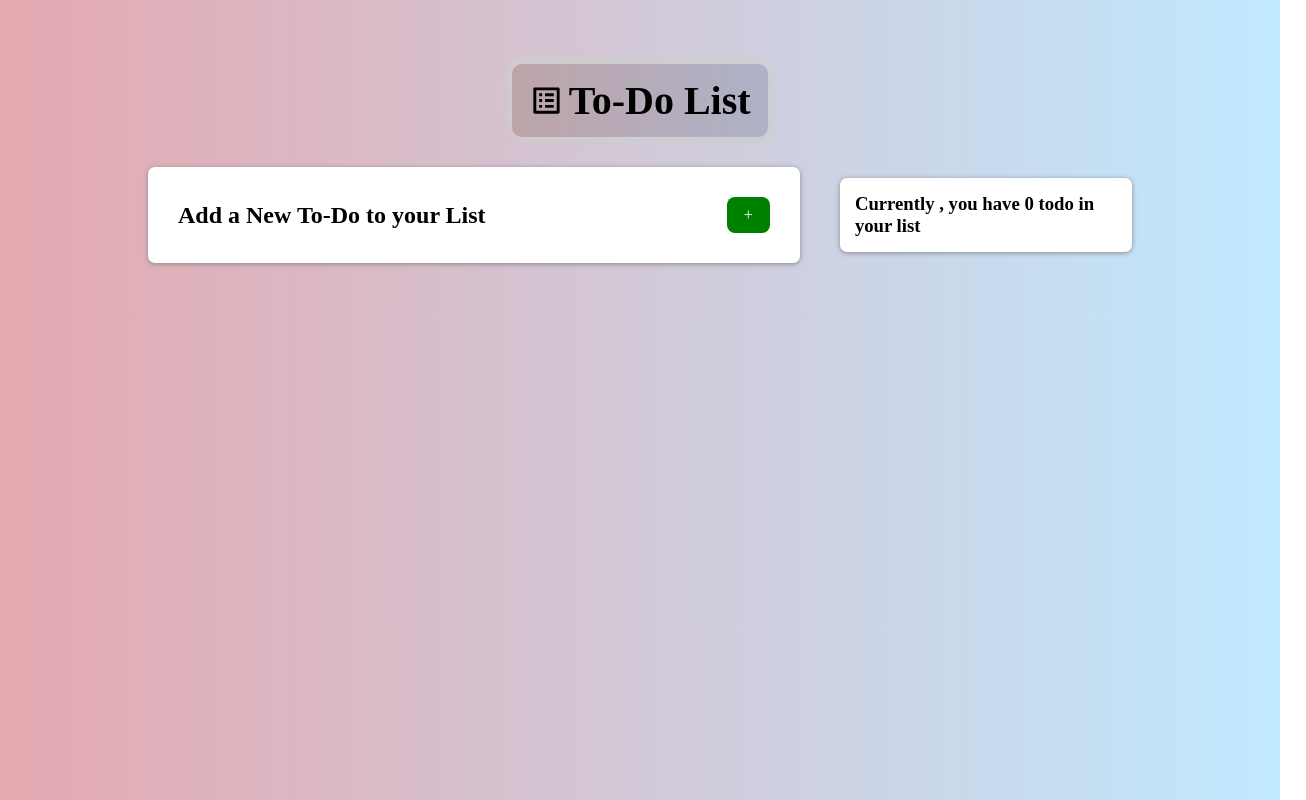
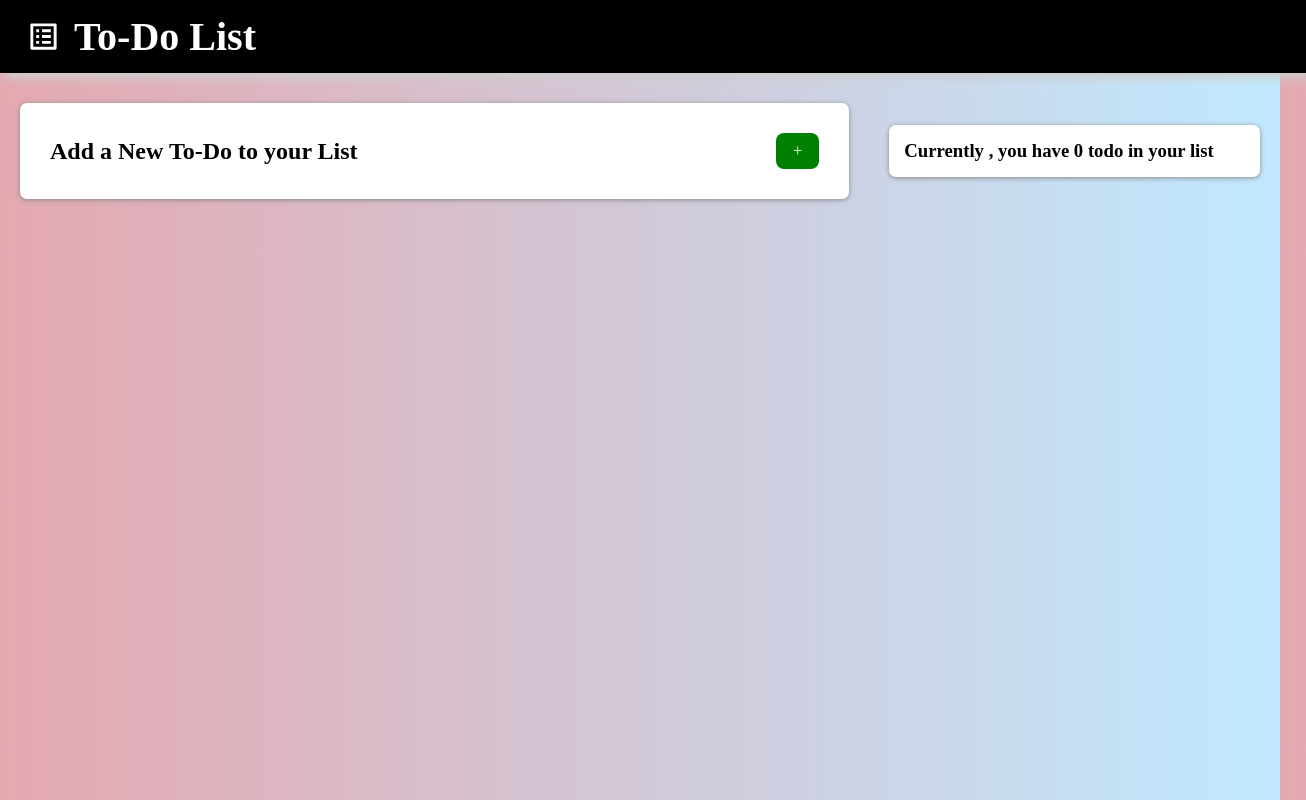
Before and after one commit to Denver04/Todo, a React (Vite) app: page / in a window 1280 px wide. Shown: the whole page, 1306 px wide, since content can reach past the window. Built offline with nearby package versions, Linux system fonts and the light colour scheme.

Commit message:
header changed

```diff
--- a/src/App.css
+++ b/src/App.css
@@ -7,10 +7,10 @@
   padding: 15px;
 }
 .header{
-  box-sizing: border-box;
-  border: 2px solid #c6c3c3;
+  /* box-sizing: border-box; */
+  /* border: 2px solid #c6c3c3; */
   box-shadow: 5px 5px 10px #cecece , -5px -5px 10px #cecece;
-  border-radius: 10px;
+  /* border-radius: 10px; */
 }
 .h1{
   display: flex;
@@ -18,6 +18,7 @@
   align-items: center;
   justify-content: space-evenly;
   font-size: 20px;
+  width: 20%;
 }
 .icons{
   font-size: 34px;
@@ -58,6 +59,10 @@
   padding: 10px;
   font-weight: bold;
 }
+/* .title:active{
+  padding: 10px;
+  font-size: 10px;
+} */
 h4{
   font-size: 25px;
 }
@@ -68,3 +73,22 @@ h4{
   background-color: red;
   border: none;
 }
+.dates{
+  display: flex;
+  flex-direction: column;
+  padding: 6px;
+  height: 10vh;
+}
+input[type="date"]{
+  background-color: #0080ff;
+  padding: 10px;
+  width: 20%;
+  border: none;
+  border-radius: 6px;
+  color: white;
+}
+::-webkit-calendar-picker-indicator{
+  background-color: white;
+  padding: 3px;
+  border-radius: 3px;
+}
--- a/src/App.jsx
+++ b/src/App.jsx
@@ -97,11 +97,11 @@ function App() {
       {expand ? (
         <>
           <input placeholder='Title' className='title' value={input.title} name="title" type="text" onChange={handleChange} required/>
-          <textarea placeholder='description of todo' className='content' value={input.content} name="content" type="text" onChange={handleChange} maxLength="100" rows="2" cols="1" required/>
-          <label>
+          <textarea placeholder='Description of todo' className='content' value={input.content} name="content" type="text" onChange={handleChange} maxLength="100" rows="2" cols="1" required/>
+          <div className='dates'>
             <span>Due Date :</span>
-            <input type="month" value={input.date} name="date" onChange={handleChange} required/>
-          </label>
+            <input type="date" value={input.date} name="date" onChange={handleChange} required/>
+          </div>
           <div className='btn'>
             <button onClick={handleClick}>Add</button>
             <button className="click-text" onClick={handleComp} style={{backgroundColor: "red" , border:"none"}}>Cancel</button>
--- a/src/index.css
+++ b/src/index.css
@@ -13,7 +13,7 @@
   border-radius: 7px;
   box-shadow: 0 1px 5px rgb(138 137 137)
 }
-label > span{
+div > span{
   color: black;
   font-weight: bold;
   padding: 7px;
@@ -24,19 +24,20 @@ label > span{
 }
 .App{
     /* border: 2px solid purple; */
-    width: 80%;
+    width: 100%;
     margin: auto;
-    padding-top: 8vh;
+    /* padding-top: 8vh; */
     /* height: 92vh; */
     /* color: white; */
 }
 .header{
   margin: auto;
   border: none;
-  width: 25%;
+  width: 100%;
   text-align: center;
   padding: 13px;
-  background-image: linear-gradient(to right , #bda4a9 , #aeb2c8);
+  color: white;
+  background-color: black;
 }
 .head{
   display: flex;
@@ -56,11 +57,12 @@ label > span{
 input , textarea{
   width: 100%;
   border: none;
-  padding: 4px;
+  padding: 10px;
   outline: none;
   font-size: 1.2em;
   font-family: inherit;
   resize: none;
+  /* border-bottom: 2px solid grey; */
 }
 .title{
   font-size: 20px;
```
